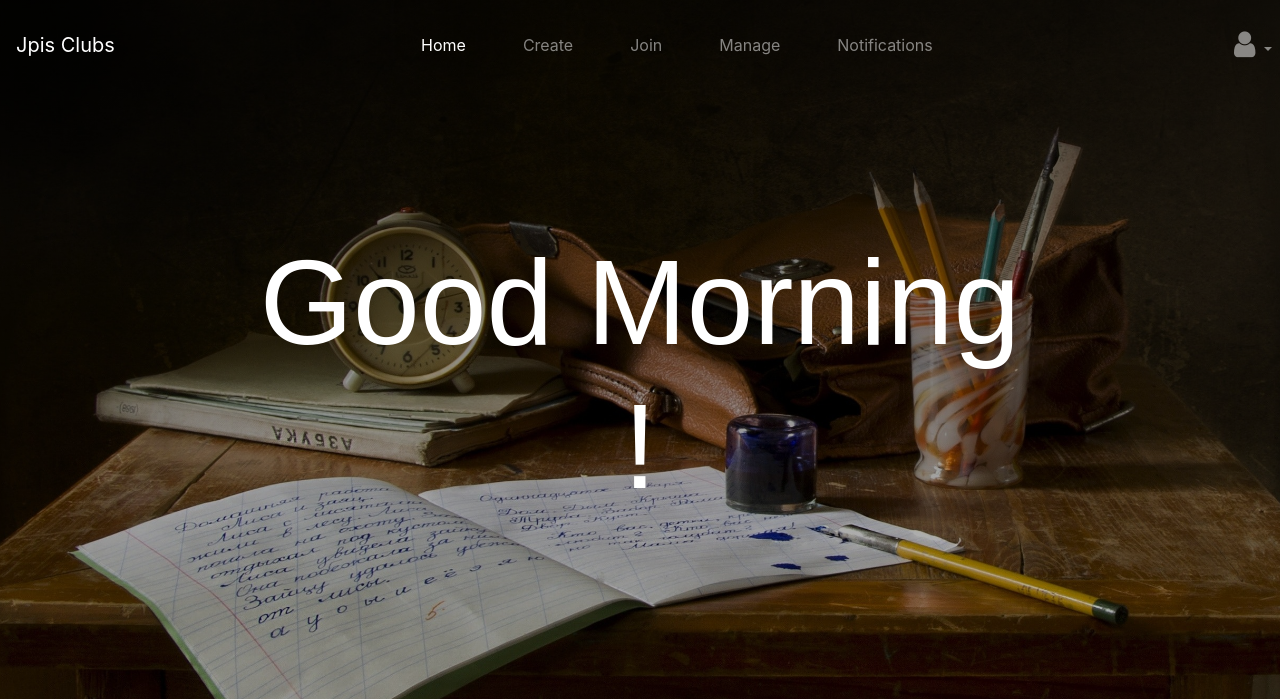
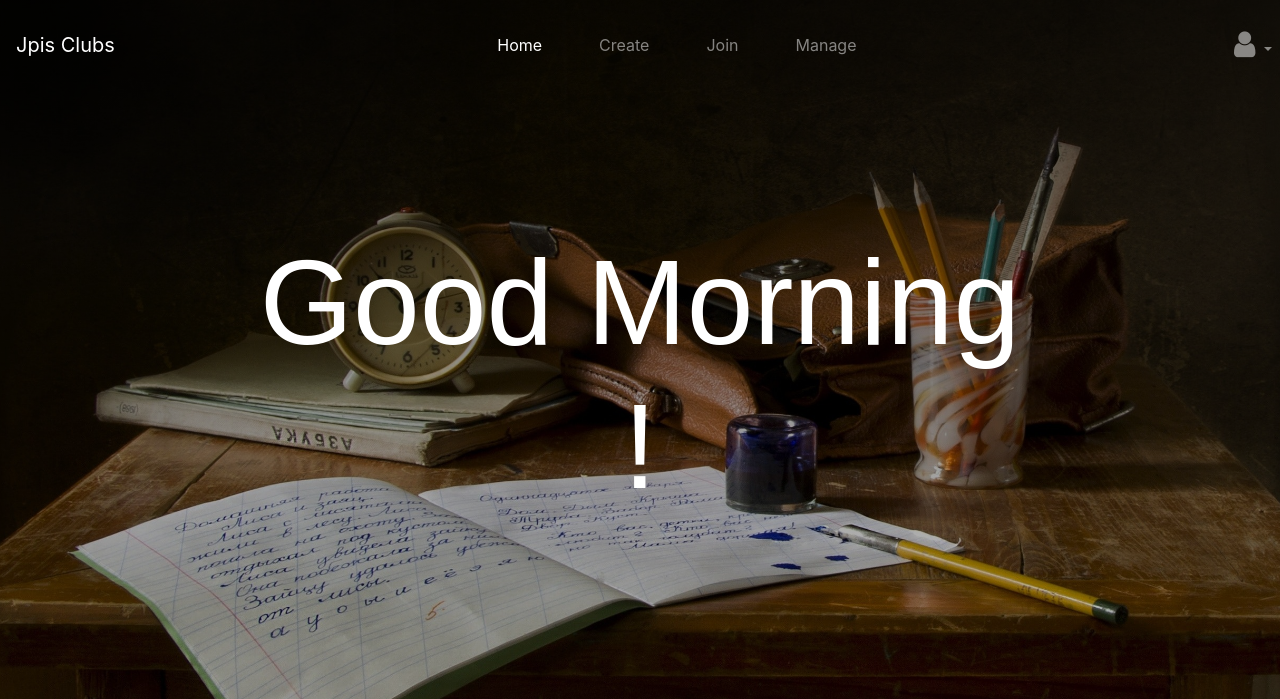
Before and after one commit to meetc1213/accountbook, a Django app: page /home in a window 1280 px wide. Shown: the top 699 px of the page. Run offline with Django 3.2, Linux system fonts and the light colour scheme; a user stored in the database is signed in; some libraries are stand-ins or nearby versions.

Commit message:
notif remove

```diff
--- a/templates/dashboard/create.html
+++ b/templates/dashboard/create.html
@@ -52,9 +52,7 @@
     <li class="nav-item tabs {{m_active}}">
       <a class="nav-link" href="{% url 'manage' %}">Manage</a>
     </li>
-    <li class="nav-item tabs {{n_active}}">
-      <a class="nav-link" href="{% url 'notifications' %}">Notifications</a>
-    </li>
+
   </ul>
   <ul class="navbar-nav  nav-flex-icons">
     <!-- <li class="nav-item">
--- a/templates/dashboard/home.html
+++ b/templates/dashboard/home.html
@@ -32,9 +32,7 @@
         <li class="nav-item tabs {{m_active}}">
           <a class="nav-link" href="{% url 'manage'  %}">Manage</a>
         </li>
-        <li class="nav-item tabs {{n_active}}">
-          <a class="nav-link" href="{% url 'notifications'  %}">Notifications</a>
-        </li>
+
       </ul>
       <ul class="navbar-nav  nav-flex-icons">
         <!-- <li class="nav-item">
--- a/templates/dashboard/join.html
+++ b/templates/dashboard/join.html
@@ -31,9 +31,7 @@
     <li class="nav-item tabs {{m_active}}">
       <a class="nav-link" href="{% url 'manage' %}">Manage</a>
     </li>
-    <li class="nav-item tabs {{n_active}}">
-      <a class="nav-link" href="{% url 'notifications' %}">Notifications</a>
-    </li>
+
   </ul>
   <ul class="navbar-nav  nav-flex-icons">
     <!-- <li class="nav-item">
--- a/templates/dashboard/manage.html
+++ b/templates/dashboard/manage.html
@@ -30,9 +30,7 @@
     <li class="nav-item tabs {{m_active}}">
       <a class="nav-link" href="{% url 'manage'  %}">Manage</a>
     </li>
-    <li class="nav-item tabs {{n_active}}">
-      <a class="nav-link" href="{% url 'notifications'  %}">Notifications</a>
-    </li>
+
   </ul>
   <ul class="navbar-nav  nav-flex-icons">
     <!-- <li class="nav-item">
```
